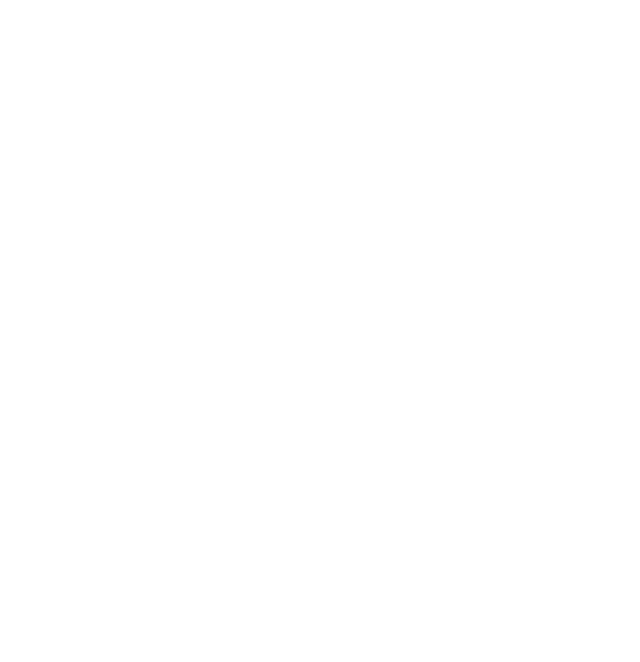
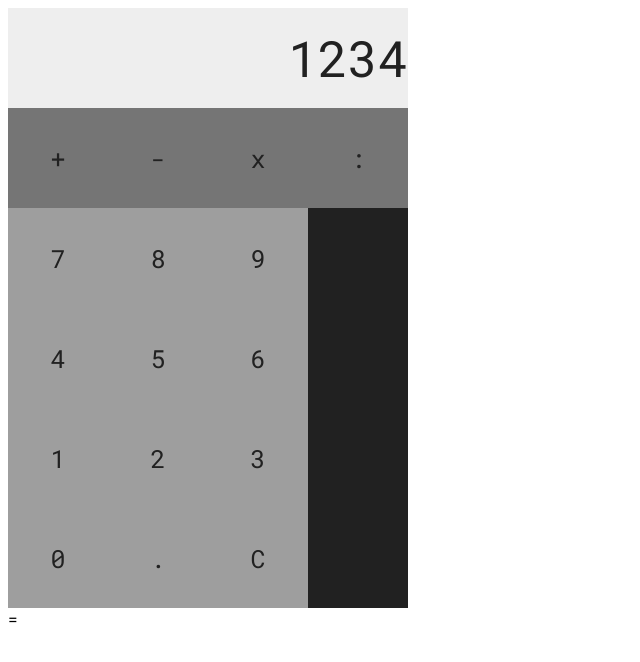
Before and after one commit to qkiczw/simplejscalculator, a plain HTML site: page index.html in a window 1280 px wide. Shown: the whole page, without its empty margins (0-640 px from the left). Drawn offline with Linux system fonts and the light colour scheme.

Commit message:
I added some code to build template

```diff
--- a/css/style.scss
+++ b/css/style.scss
@@ -0,0 +1,53 @@
+$calc_bg_color: #212121;
+$calc_btn_numb_color: #9E9E9E;
+$calc_btn_border_color: #212121;
+$calc_btn_action_color: #757575;
+$calc_screen_color: #EEEEEE;
+$font_size: 25px;
+$font_color: #212121;
+
+*{
+    font-family: 'Roboto Mono', monospace;
+}
+
+.calc{
+    width: 400px;
+    height: 600px;
+    background-color: $calc_bg_color;
+    .calc-screen{
+        display: flex;
+        justify-content: flex-end;
+        align-items: center;
+        color: #212121;
+        height: 100px;
+        width: 100%;
+        background-color: $calc_screen_color;
+        font-size: 50px;
+        color: #212121;
+    }
+    .row{
+        display: flex;
+        .calc-btns-action{
+            display: flex;
+            justify-content: center;
+            align-items: center;
+            width: 100px;
+            height: 100px;
+            background-color: $calc_btn_action_color;
+            font-size: $font_size;
+            color: $font_color;
+
+        }
+        .calc-btns-numb{
+            display: flex;
+            justify-content: center;
+            align-items: center;
+            width: 100px;
+            height: 100px;
+            background-color: $calc_btn_numb_color;
+            font-size: $font_size;
+            color: $font_color;
+        }
+    }
+
+}
--- a/index.html
+++ b/index.html
@@ -6,9 +6,53 @@
     <meta http-equiv="X-UA-Compatible" content="ie=edge">
     <title>Simple JS Calculator</title>
     <link rel="stylesheet" type="text/css" href="css/style.css">
+    <link href="https://fonts.googleapis.com/css?family=Roboto+Mono" rel="stylesheet">
 </head>
 <body>
-
+    <div class="calc">
+        <div class="calc-screen">
+            <div class="row">
+                1234
+            </div>
+        </div>
+        <div class="calc-btns">
+            <div class="row">
+                <div class="calc-btns-action">+</div>
+                <div class="calc-btns-action">-</div>
+                <div class="calc-btns-action">x</div>
+                <div class="calc-btns-action">:</div>
+            </div>
+            <div class="calc-numb-section">
+                <div class="row">
+                    <div class="calc-btns-numb">7</div>
+                    <div class="calc-btns-numb">8</div>
+                    <div class="calc-btns-numb">9</div>
+                </div>
+                <div class="row">
+                    <div class="calc-btns-numb">4</div>
+                    <div class="calc-btns-numb">5</div>
+                    <div class="calc-btns-numb">6</div>
+                </div>
+                <div class="row">
+                    <div class="calc-btns-numb">1</div>
+                    <div class="calc-btns-numb">2</div>
+                    <div class="calc-btns-numb">3</div>
+                </div>
+                <div class="row">
+                    <div class="calc-btns-numb">0</div>
+                    <div class="calc-btns-numb">.</div>
+                    <div class="calc-btns-numb">C</div>
+                </div>
+            </div>
+            <div class="calc-sum-section">
+                <div class="row">
+                    <div class="calc-btns-sum">
+                        =
+                    </div>
+                </div>
+            </div>
+        </div>
+    </div>
 
     <script src="script/calculator.js"></script>
 </body>
```
Also changed, not shown: css/style.css.
